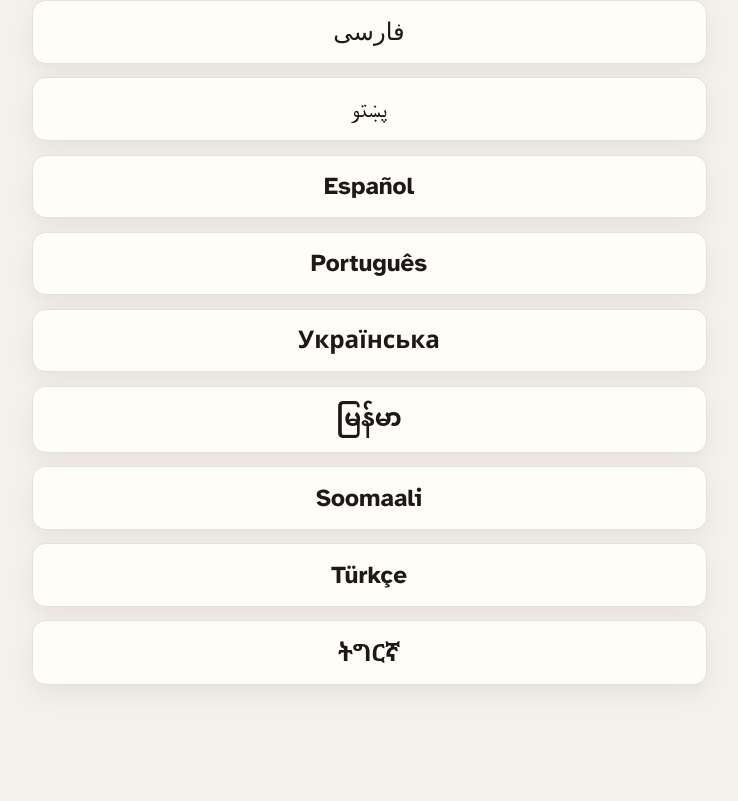
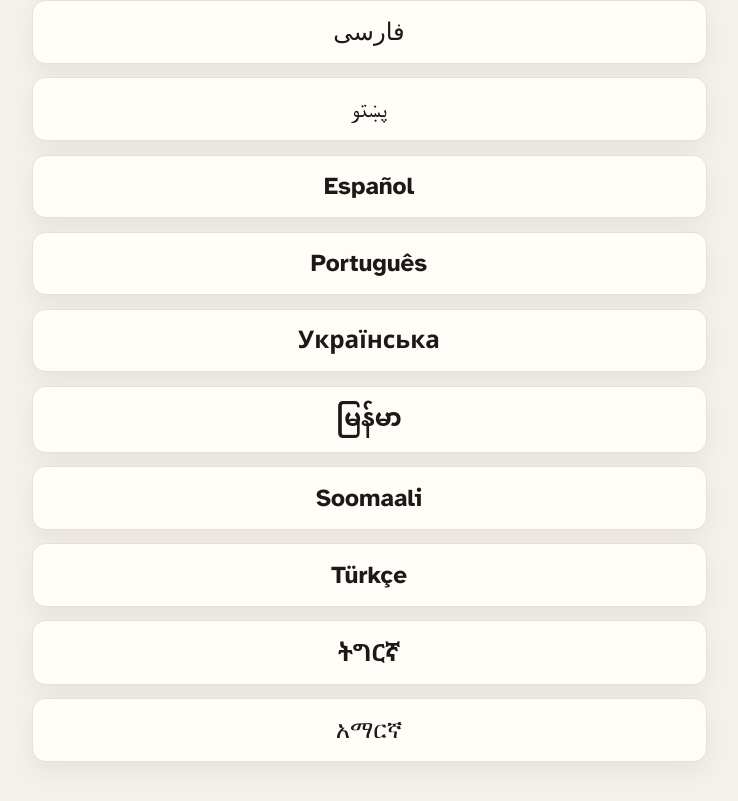
Before and after one commit to badnumbers/learn-english, a React (Vite) app in the folder web/: page /language in a window 1280 px wide. Shown: the part 265-1066 px from the top of the page, without its empty margins (271-1009 px from the left). Before the commit the page ends 1004 px from the top, so only its background shows below. Built offline with nearby package versions, Linux system fonts and the light colour scheme.

Commit message:
Amharic is now a supported language.

```diff
--- a/web/src/i18n/languages.ts
+++ b/web/src/i18n/languages.ts
@@ -16,6 +16,7 @@ export const SOURCE_LANGUAGES: readonly SourceLanguage[] = [
   { tag: 'so-001', nativeName: 'Soomaali' },
   { tag: 'tr-TR', nativeName: 'Türkçe' },
   { tag: 'ti-ER', nativeName: 'ትግርኛ' },
+  { tag: 'am-ET', nativeName: 'አማርኛ' },
 ]
 
 export function matchingLanguage(tag: string | null): SourceLanguage | null {
```
Also changed, not shown: 1 other file (tests, documents, lock files or other folders).
